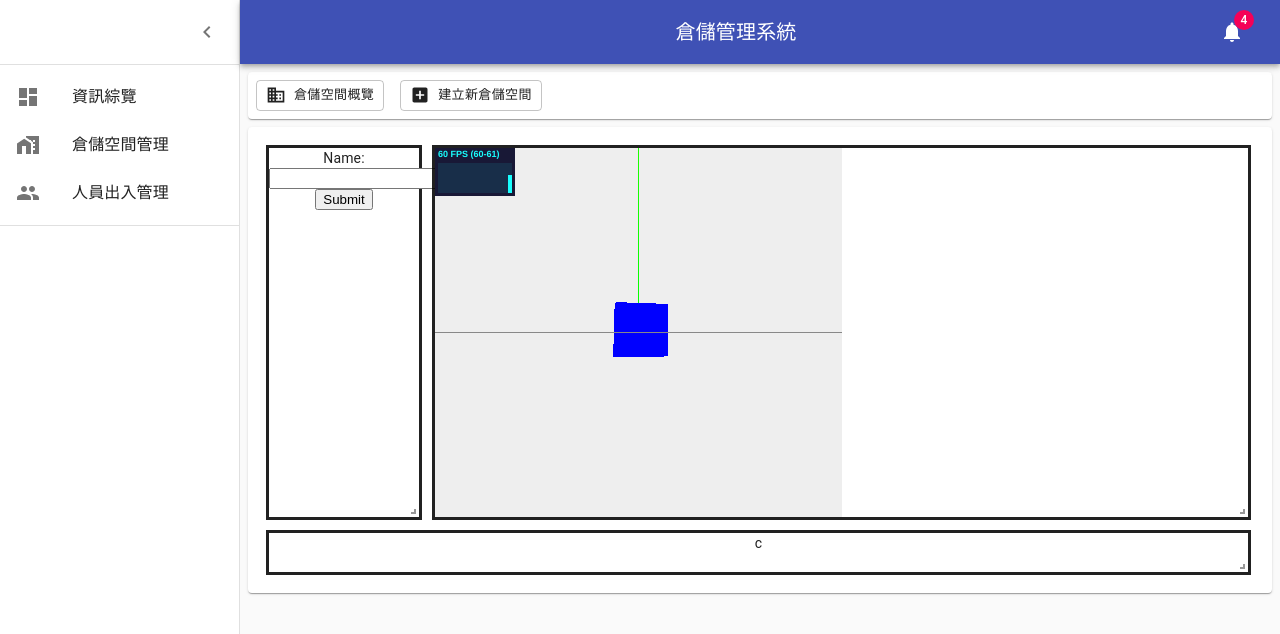
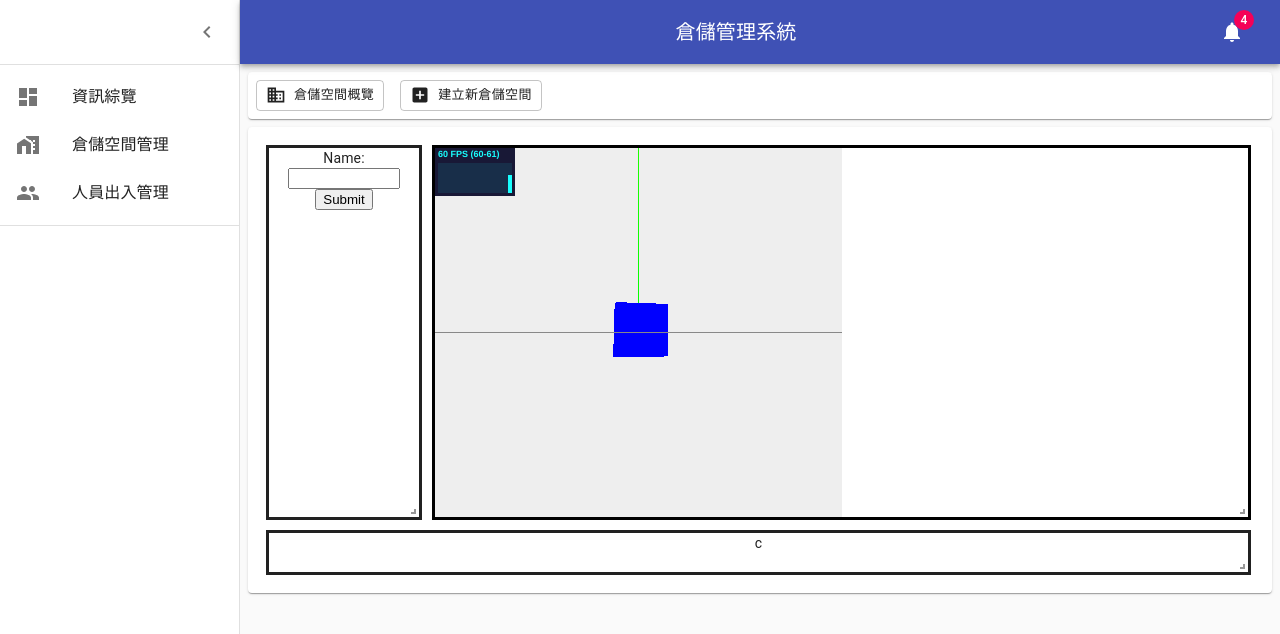
Before and after one commit to sosonian/WMS_Front_End, a React (Create React App) app: page /SpaceManagement in a window 1280 px wide. Shown: the top 634 px of the page. Built offline with nearby package versions, Linux system fonts and the light colour scheme.

Commit message:
fixedWouldChangeBorderColor

```diff
--- a/src/components/Dashboard/Routes/ThreeDL/Layer.js
+++ b/src/components/Dashboard/Routes/ThreeDL/Layer.js
@@ -29,52 +29,54 @@ class Layer extends Component {
     //console.log('change count :'+this.state.changeCount)
   }
 
+  componentWillUnmount(){
+    console.log('Layer would nmount in seconds!!')
+  }
+
   threeDLayerFixStart = (e) => {
     console.log('key down')
     if(e.key === 'c')
     {
       console.log('c is pressed')
       this.setState({static: true})
+      let newLayouts5 = this.refGridLayout.current.state.layout
+      newLayouts5[1].static = true
+      this.refGridLayout.current.setState({layout:newLayouts5})
       //setTimeout(()=>console.log('static when key pressed : '+this.state.layoutc[1].static),3000)
     }
     else if(e.key === 'r')
     {
       console.log('r is pressed')
       this.setState({static: false})
+      let newLayouts5 = this.refGridLayout.current.state.layout
+      newLayouts5[1].static = false
+      this.refGridLayout.current.setState({layout:newLayouts5})
       //setTimeout(()=>console.log('static when key pressed : '+this.state.layoutc[1].static),3000)
     }
   }
 
-  test=(layout, oldItem, newItem, placeholder, e, element)=>{
-    let newLayouts5 = layout
+   threeDLayerResize = () => {
+      this.tempCount = this.state.changeCount +1
+      this.setState({changeCount:this.tempCount})
+      console.log('start dragging!')
+    }
+
+  render() {
+    let changeStyle
     if(this.state.static)
     {
-      newLayouts5[1].static = true
+      changeStyle = {
+        borderStyle:'solid',
+        borderColor:'red'
+      }
     }
     else
     {
-      newLayouts5[1].static = false
+      changeStyle = {
+        borderStyle:'solid',
+        borderColor:'black'
+      }
     }
-    this.refGridLayout.current.setState({layout:newLayouts5})
-  }
-
-   threeDLayerDragStart = () => {
-     this.tempCount = this.state.changeCount +1
-     let newLayouts4 = this.state.layoutc
-     newLayouts4[1].static = true
-     this.setState({layoutc: newLayouts4, changeCount:this.tempCount})
-     //console.log('mouse down!')
-     //console.log('altKey boolean : '+e.altKey)
-     //if(e.altKey == true){
-       console.log('start dragging!')
-      //  this.setState({static : true})
-      //  let newLayouts3 = this.state.layout
-      //  newLayouts3[1].static = true
-      //  this.setState({layout: newLayouts3})
-       console.log('static : '+this.state.layoutc[1].static)
-    }
-
-  render() {
     const myStyle1 = {
       borderStyle:'solid',
     }
@@ -84,13 +86,13 @@ class Layer extends Component {
     }
 
   return (
-    <GridLayout className="layout" layout={this.state.layoutc} cols={12} rowHeight={45} width={2000} ref={this.refGridLayout} onDragStart={this.test}>
+    <GridLayout className="layout" layout={this.state.layoutc} cols={12} rowHeight={45} width={2000} ref={this.refGridLayout} onResizeStart = {this.threeDLayerResizeStart} onResize = {this.threeDLayerResize} onResizeStop = {this.threeDLayerResize}>
       <div style={myStyle1} key="a" >
           <TestComponent1/>
       </div>
-      <div style={myStyle1} key="b" >
+      <div style={changeStyle} key="b" >
       <div style={myStyle2} onKeyDown={this.threeDLayerFixStart} onKeyUp={this.threeDLayerFixEnd} tabIndex='0'>
-          <ThreeDLayer testProp={this.state.changeCount}/>
+        <ThreeDLayer testProp={this.state.changeCount}/>
       </div>
       </div>
       <div style={myStyle1} key="c" >c</div>
--- a/src/components/Dashboard/Routes/ThreeDL/TestComponent1.js
+++ b/src/components/Dashboard/Routes/ThreeDL/TestComponent1.js
@@ -22,13 +22,14 @@ class TestComponent1 extends Component {
     }
 
     render() {
+
       return (
 
           <div>
               <form onSubmit={this.handleSubmit}>
                 <label>
                    Name:
-                   <input type="text" value={this.state.value} onChange={this.handleChange} />
+                   <input type="text"  style={{width:'75%'}} value={this.state.value} onChange={this.handleChange} />
                 </label>
                 <input type="submit" value="Submit" />
               </form>
```
